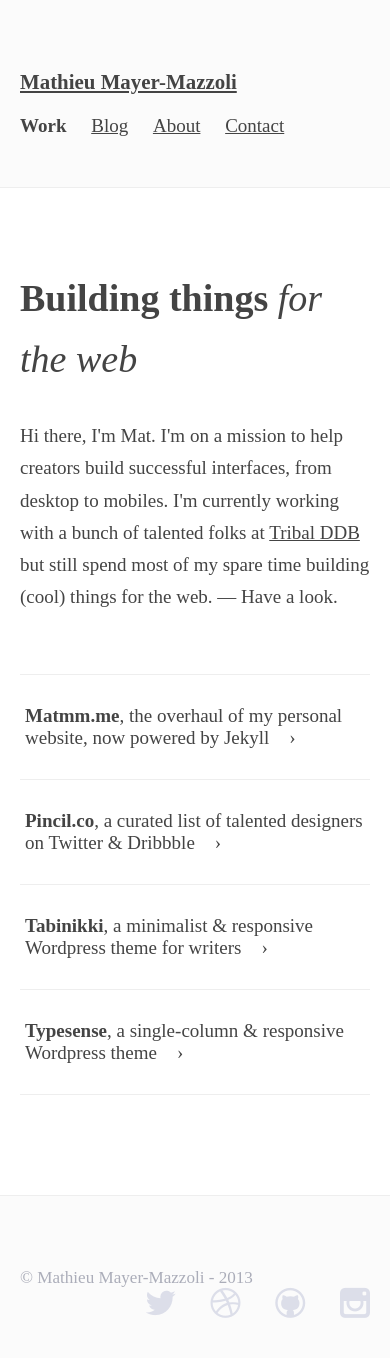
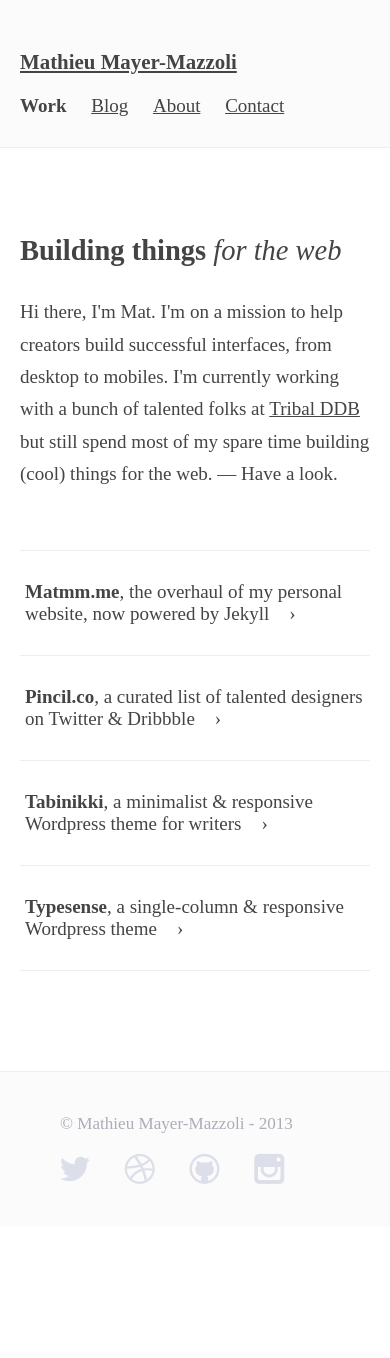
Before and after one commit to mx3m/mx3m.github.io, a Jekyll site: the page built from index.html, in a window 390 px wide. Built offline with Jekyll 4.4.1, drawn with Linux system fonts in a browser that asks for light colours; nearby versions of some CDN libraries; Markdown is read by kramdown in place of the engine named in the settings; the list of posts is cut into pages by our own code; after the commit the page ends 1227 px from its top, so only the background shows below that.

Commit message:
Media Queries fix

```diff
--- a/css/main.css
+++ b/css/main.css
@@ -108,6 +108,10 @@
 nav.navigation ul li {
   display: inline-block;
   padding-right: 20px;
+}
+
+nav.navigation ul li:last-child {
+  padding-right: 0;
 }
 
 .current {
@@ -319,12 +323,45 @@
     padding-left: 0;
   }
 
+  #social {
+    float: right;
+  }
+
 }
 
-@media only screen and (max-width : 619px) {
+@media only screen and (max-width : 480px) {
 
   .container {
     padding: 0 20px;
   }
 
+  header {
+    padding: 50px 0 30px 0;
+  }
+
+  footer {
+    padding: 40px;
+  }
+
+  h1 {
+    font-size: 1.5em;
+  }
+
+  h2 {
+    font-size: 1.3em;
+  }
+
+  h3 {
+    font-size: 1.2em;
+  }
+
+  h4 {
+    font-size: 1.1em;
+  }
+
+  #social {
+    float: none;
+    padding-top: 20px;
+  }
+
 }
```
Also changed, not shown: 1 other file.
